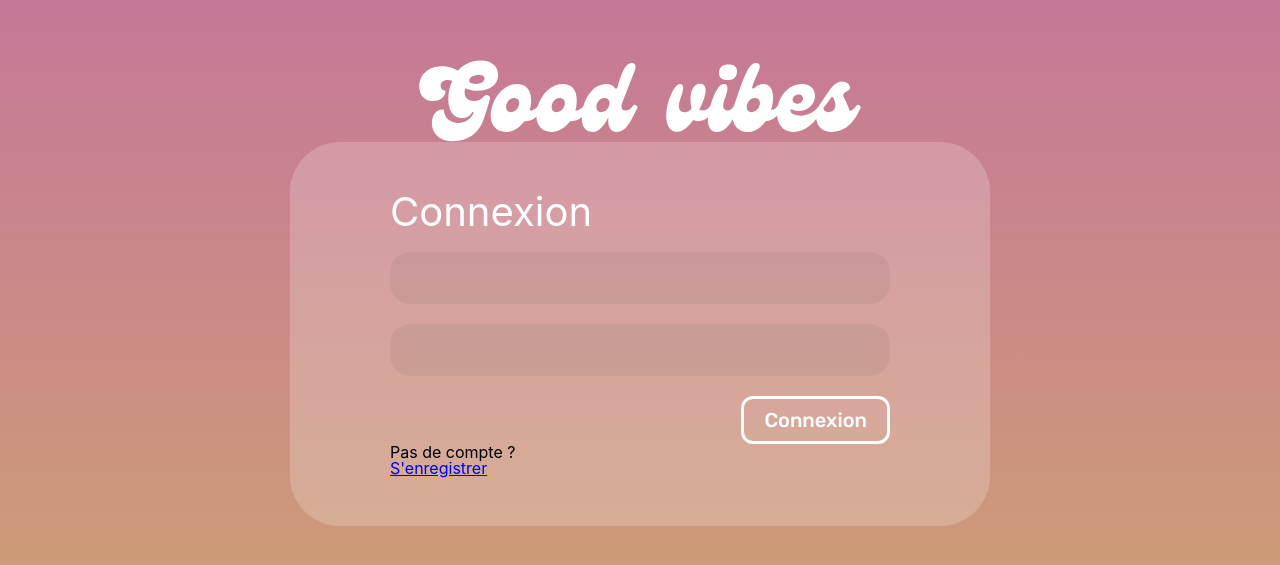
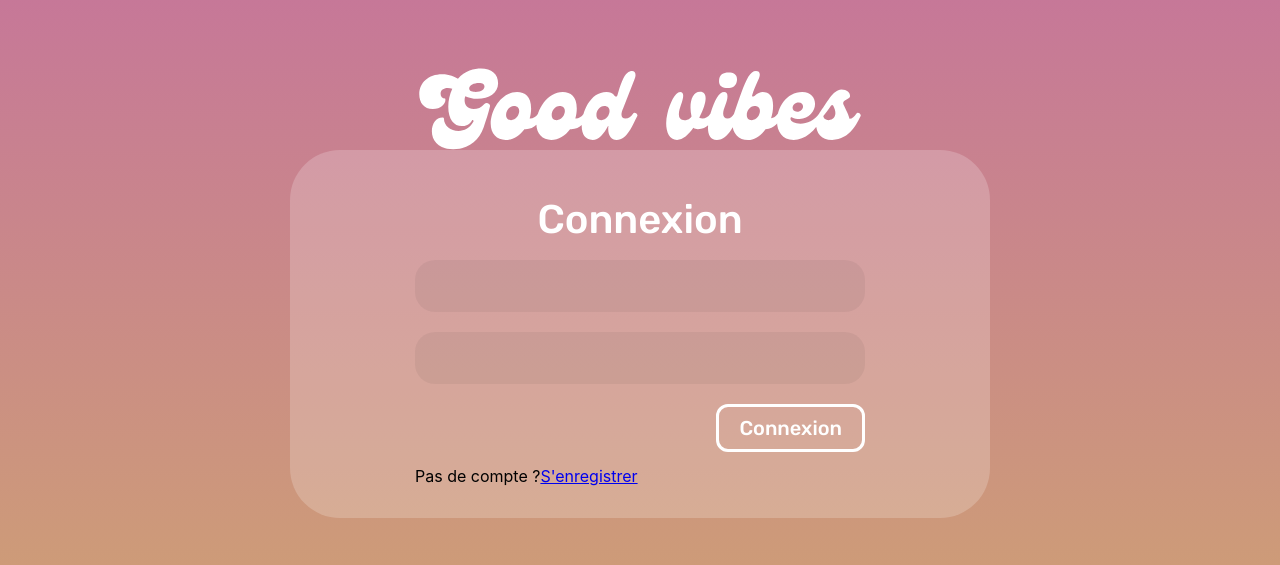
Before and after one commit to theorougier/Projet-file-rouge, a React (Create React App) app in the folder front/: page /login in a window 1280 px wide. Shown: the part 107-672 px from the top of the page. Built offline with nearby package versions, Linux system fonts and the light colour scheme.

Commit message:
OpacityCard css update

```diff
--- a/front/src/component/OpacityCard.js
+++ b/front/src/component/OpacityCard.js
@@ -6,7 +6,7 @@ function OpacityCard({ children, title }) {
   return (
     <div style={styles.card}>
       <span style={styles.title}>{title}</span>
-      {children}
+      <div style={styles.children}>{children}</div>
     </div>
   );
 }
@@ -15,13 +15,24 @@ const ownStyles = () => ({
   card: {
     background: "rgba(255, 255, 255, 0.2)",
     borderRadius: "50px",
-    padding: "50px 100px",
+    padding: "50px 0px",
     display: "flex",
     flexDirection: "column",
-    width: "70%",
+    alignItems: "center",
+    width: "85%",
     maxWidth: "700px",
   },
-  title: { color: "white", fontSize: "40px", marginBottom: "20px" },
+  title: {
+    color: "white",
+    textAlign: "center",
+    fontSize: "40px",
+    marginBottom: "20px",
+    fontFamily: "'Rubik', sans-serif",
+  },
+  children: {
+    width: "90%",
+    maxWidth: "450px",
+  },
 });
 
 export default OpacityCard;
```
